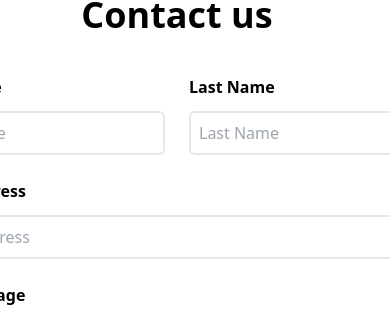
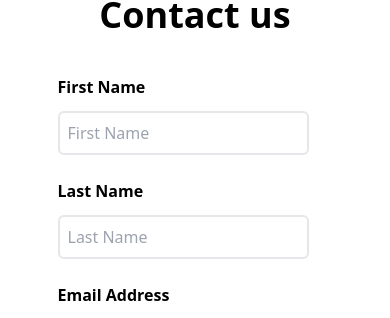
Before and after one commit to GraySwipe-Devs/frontend_website, a Next.js app: page /contact in a window 390 px wide. Shown: the part 285-603 px from the top of the page. Built offline with nearby package versions, Linux system fonts and the light colour scheme.

Commit message:
made contact page responsive

```diff
--- a/pages/contact.js
+++ b/pages/contact.js
@@ -10,11 +10,11 @@
   return (
     <div className='contact-page'>
         <NavBar/>
-        <div className='contactpage-content flex justify-center items-center space-x-9 mx-10'>
+        <div className='contactpage-content flex justify-center flex-col lg:flex-row items-center space-x-9 mx-10'>
             <div className=''>
                 <h1 className=' font-bold text-4xl m-10 text-center'>Contact us</h1>
                 <form className='flex flex-col'>
-                    <div className='name flex'>
+                    <div className='name flex flex-col sm:flex-row'>
                         <div className='mb-6 mr-6'>
                             <label className='font-semibold'>First Name</label>
                             <br />
```
